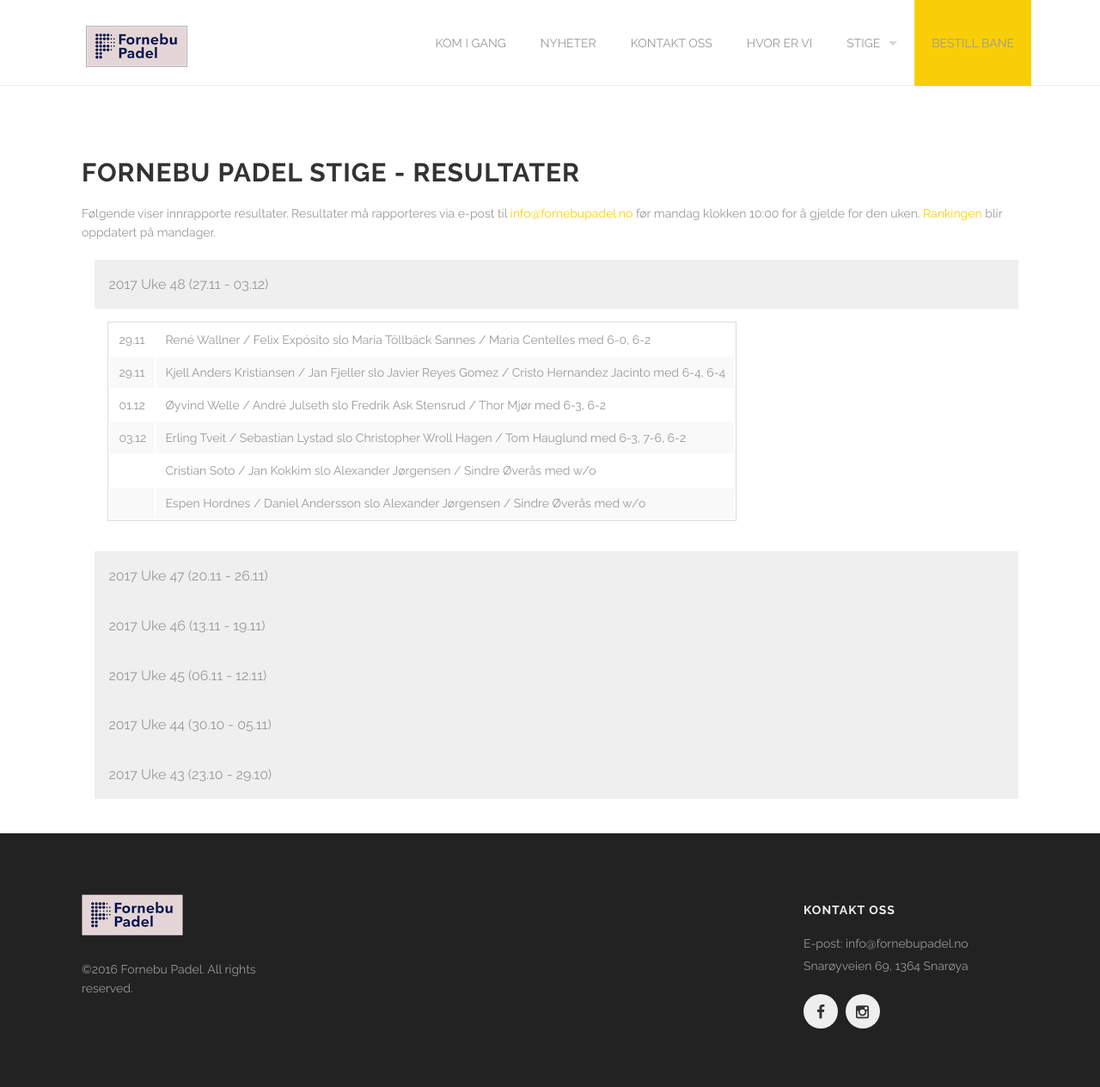
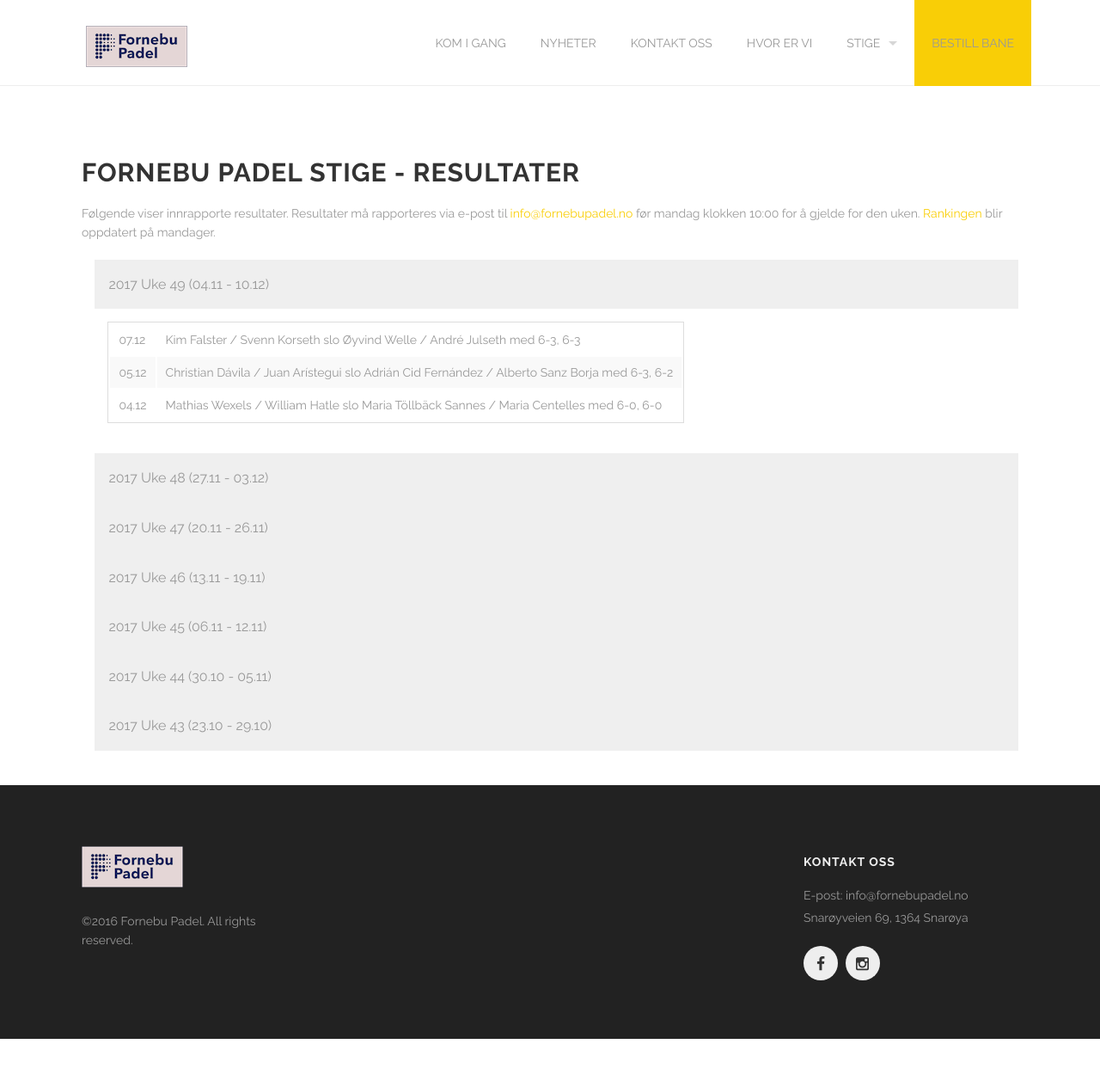
Before and after one commit to fornebu-padel/fornebu-padel.github.io, a Jekyll site: the page built from resultater.html, in a window 1280 px wide. Shown: the whole page at 86% size. Built offline with Jekyll 4.4.1, drawn with Linux system fonts in a browser that asks for light colours; after the commit the page ends 1208 px from its top, so only the background shows below that.

Commit message:
Updated ladder results

```diff
--- a/resultater.html
+++ b/resultater.html
@@ -8,10 +8,30 @@
       <h2>Fornebu Padel stige - resultater</h2>
       <p>Følgende viser innrapporte resultater. Resultater må rapporteres via e-post til <a href='mailto:info@fornebupadel.no'>info@fornebupadel.no</a> før mandag klokken 10:00 for å gjelde for den uken. <a href='/ranking'>Rankingen</a> blir oppdatert på mandager.</p>
       <ul class="accordion" data-accordion>
-
+        <li class="accordion-navigation">
+          <a href="#panel7a">2017 Uke 49 (04.11 - 10.12)</a>
+          <div id="panel7a" class="content active">
+          <table>
+            <tbody>
+              <tr>
+                <td>07.12</td>
+                <td>Kim Falster / Svenn Korseth slo Øyvind Welle / André Julseth med 6-3, 6-3</td>
+              </tr>
+              <tr>
+                <td>05.12</td>
+                <td>Christian Dávila / Juan Arístegui slo Adrián Cid Fernández / Alberto Sanz Borja med 6-3, 6-2</td>
+              </tr>
+              <tr>
+                <td>04.12</td>
+                <td>Mathias Wexels / William Hatle slo Maria Töllbäck Sannes / Maria Centelles med 6-0, 6-0</td>
+              </tr>
+            </tbody>
+          </table>
+          </div>
+        </li>
         <li class="accordion-navigation">
           <a href="#panel6a">2017 Uke 48 (27.11 - 03.12)</a>
-          <div id="panel6a" class="content active">
+          <div id="panel6a" class="content">
           <table>
             <tbody>
               <tr>
```
Also changed, not shown: _data/ladder_participants.yml (+8 -8 lines).
